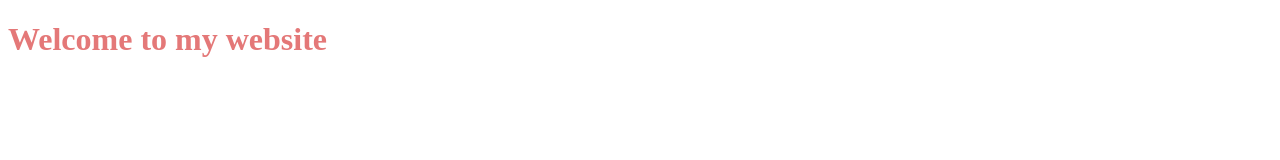
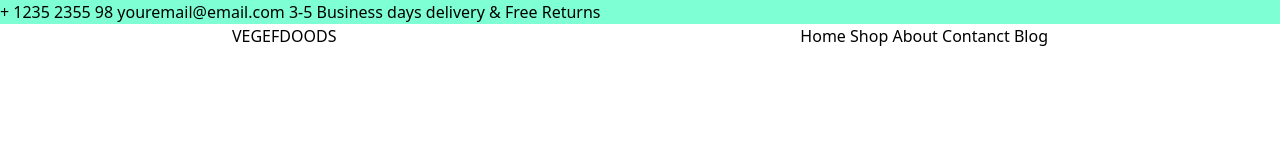
Before and after one commit to Franciskojo/My-second-mest-project, a plain HTML site: page index.html in a window 1280 px wide. Drawn offline with nearby package versions, Linux system fonts and the light colour scheme.

Commit message:
Added a nav

```diff
--- a/index.html
+++ b/index.html
@@ -1,14 +1,35 @@
 <!DOCTYPE html>
 <html lang="en">
   <head>
-    <meta charset="UTF-8">
-    <meta name="viewport" content="width=device-width, initial-scale=1.0">
+    <meta charset="UTF-8" />
+    <meta name="viewport" content="width=device-width, initial-scale=1.0" />
+    <link rel="stylesheet" href="styles.css" />
+    <script src="https://cdn.tailwindcss.com"></script>
     <title>Ghana market</title>
-    <link rel="stylesheet" href="styles.css">
+
   </head>
   <body>
+    <header>
+      <div class="header">
+        <p>
+          <i></i>
+          <span>+ 1235 2355 98</span>
+          <i></i>
+          <span>youremail@email.com</span>
+          <i></i>
+          <span>3-5 Business days delivery & Free Returns</span>
+        </p>
+      </div>
+      <nav>
+        <h4>VEGEFDOODS</h4>
         <div>
-        <h1>Welcome to my website</h1>
+          <a href="#">Home</a>
+          <a href="#">Shop</a>
+          <a href="#">About</a>
+          <a href="#">Contanct</a>
+          <a href="#">Blog</a>
         </div>
+      </nav>
+    </header>
   </body>
 </html>
--- a/styles.css
+++ b/styles.css
@@ -1,4 +1,20 @@
-h1 {
-    font: bold;
-    color: rgb(228, 120, 120);
+* {
+  text-decoration: none;
 }
+
+nav {
+  display: flex;
+  flex-direction: row;
+  justify-content: space-around;
+  align-items: center;
+  background-color: white;
+
+}
+
+.header {
+  display: flex;
+  flex-direction: row;
+  align-items: center;
+  justify-content: space-between;
+  background-color: aquamarine;
+}
```
Lines whose indentation alone changed are shown as unchanged.
